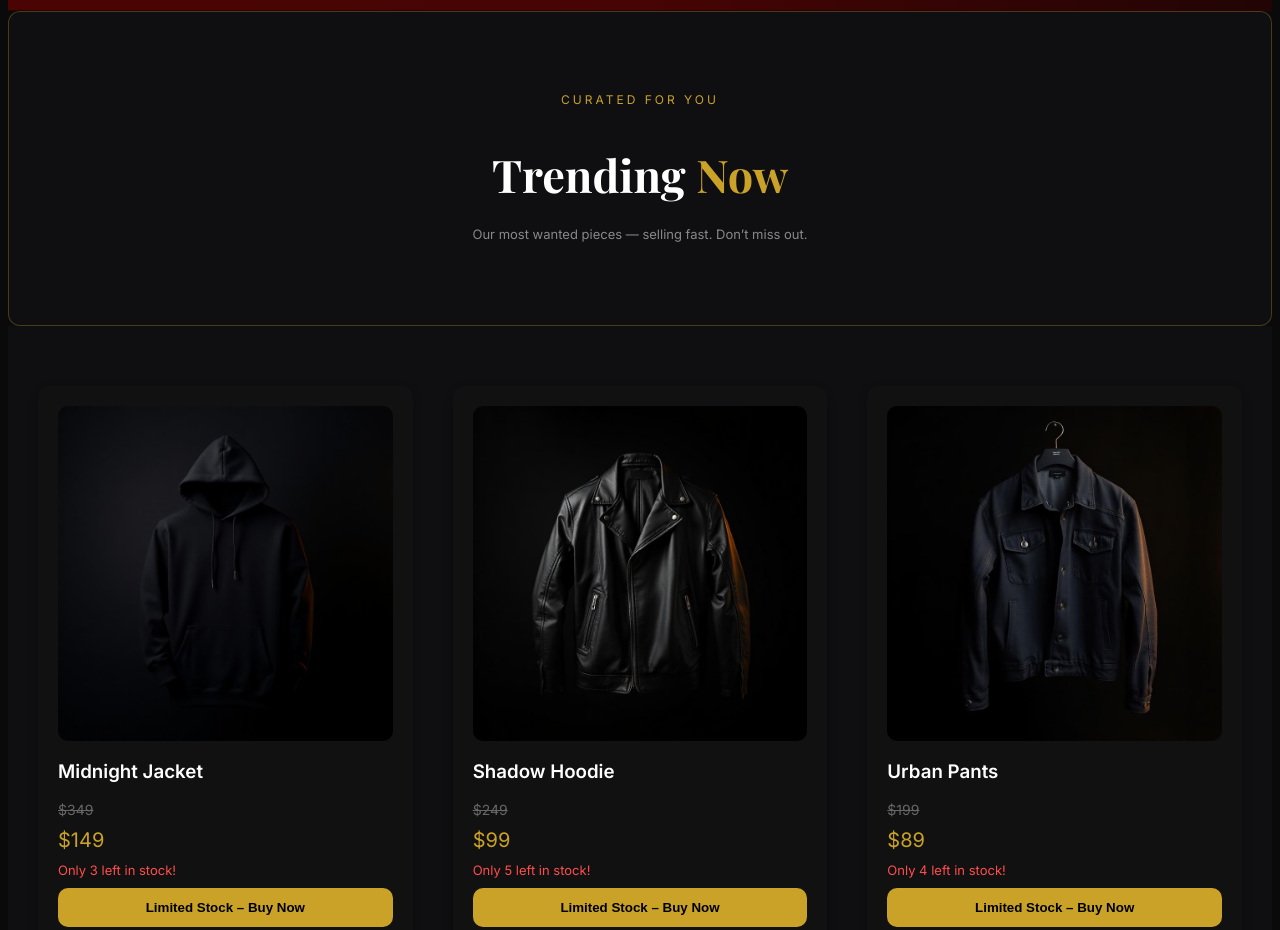
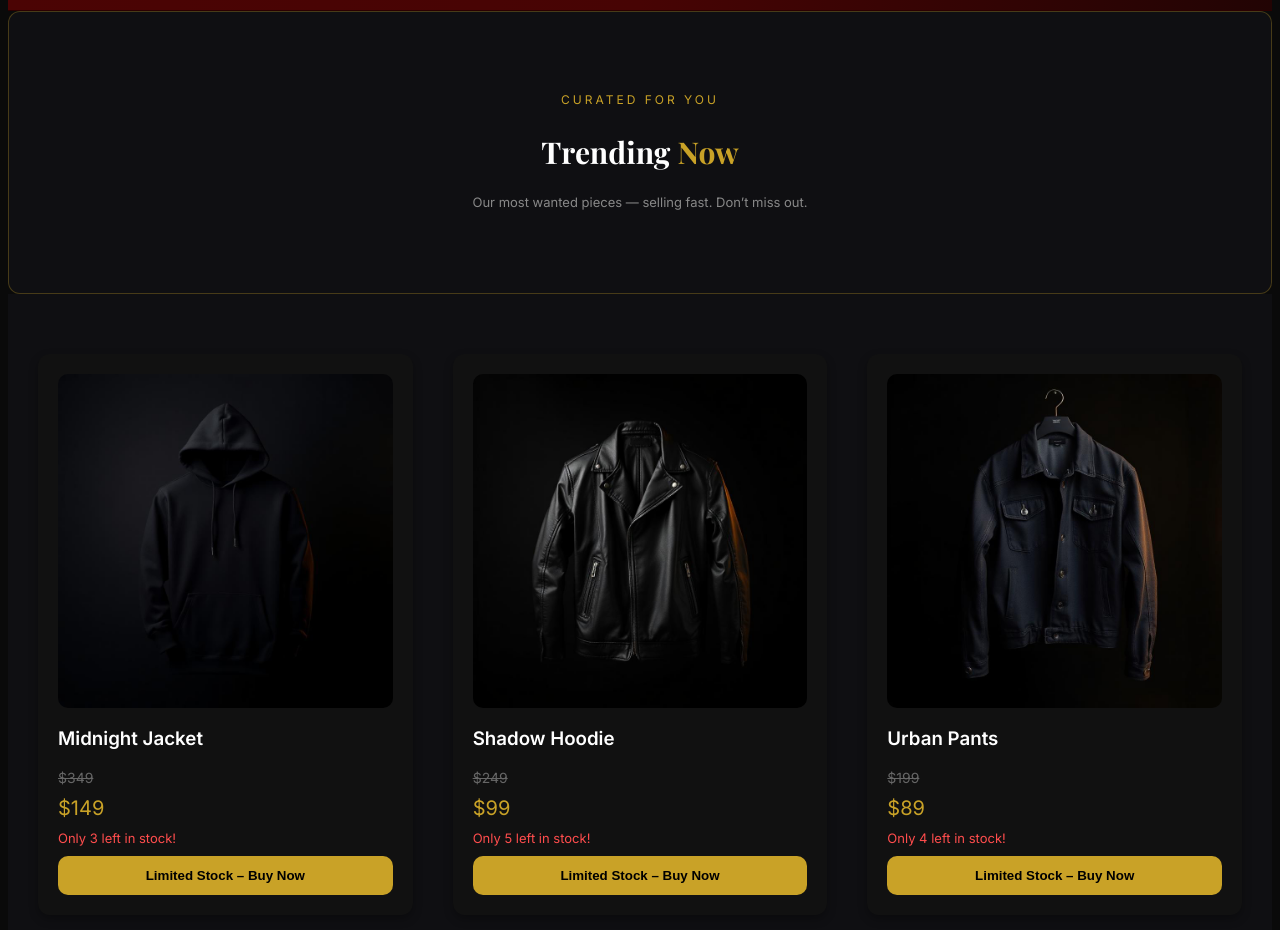
Before and after one commit to zezodawood78/delora, a website: page index.html in a window 1280 px wide. Shown: the part 940-1870 px from the top of the page. Drawn offline with nearby package versions, Linux system fonts and the light colour scheme.

Commit message:
Update style.css

```diff
--- a/style.css
+++ b/style.css
@@ -205,7 +205,7 @@ margin-bottom:20px;
 
 .trending h2{
 font-family:'Playfair Display',serif;
-font-size:45px;
+font-size:30px;
 margin-bottom:20px;
 }
 
```
